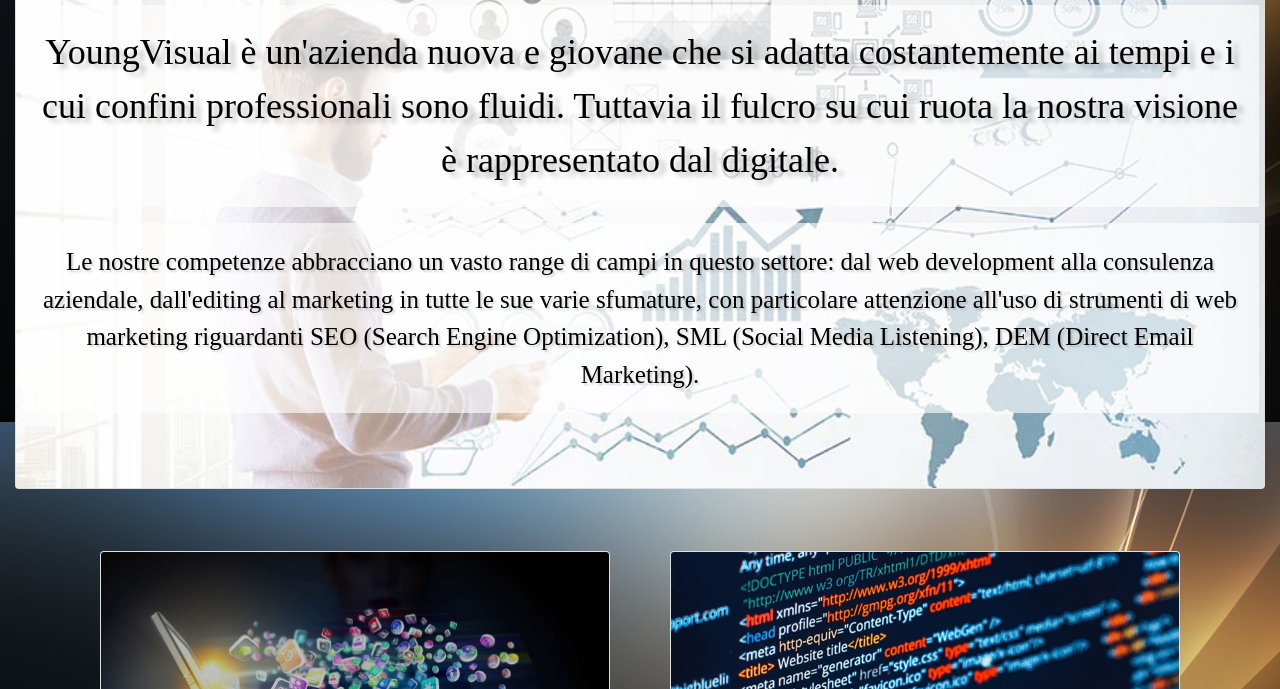
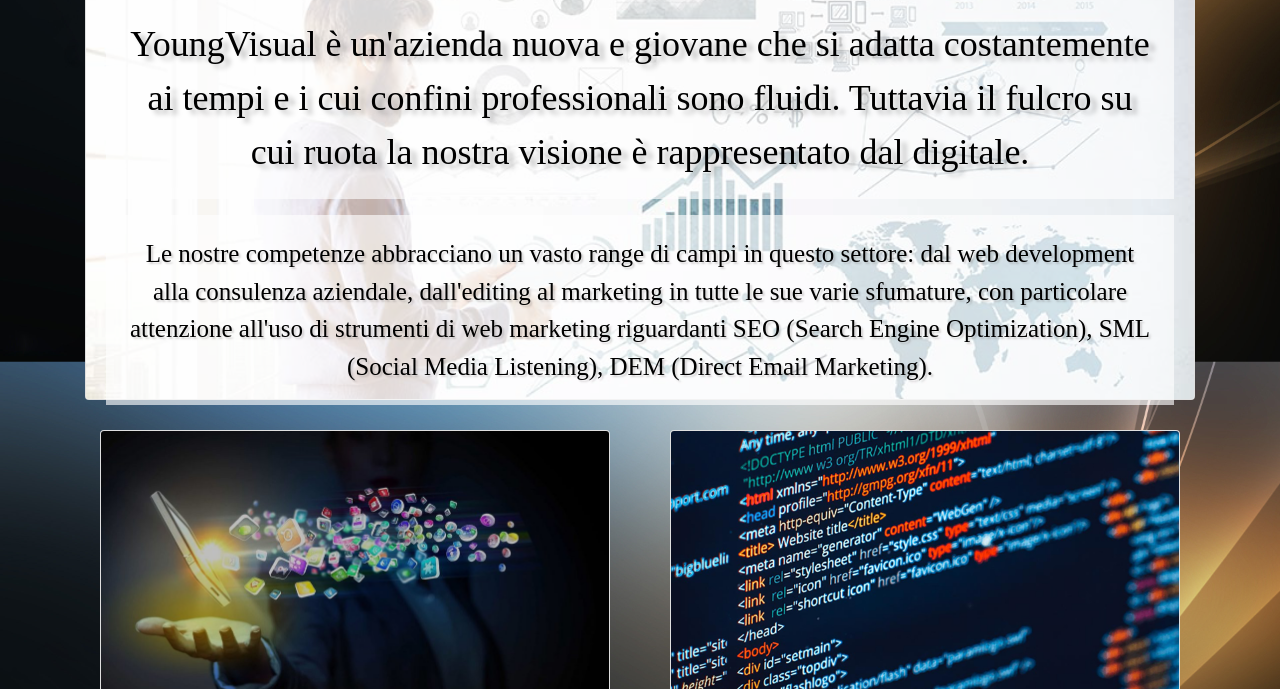
Before and after one commit to AlexCoder99/YoungVisual, a plain HTML site: page YoungVisual(servizi).html in a window 1280 px wide. Shown: the part 687-1376 px from the top of the page. Drawn offline with nearby package versions, Linux system fonts and the light colour scheme.

Commit message:
Update YoungVisual(servizi).html

```diff
--- a/YoungVisual(servizi).html
+++ b/YoungVisual(servizi).html
@@ -74,7 +74,6 @@
 
 
     <div class="container-fluid">
-
         <div class="row nav">
             <div class="col-sm-12 col-md-2 col-lg-2 thumb"><a href="index.html">Home</a></div>
             <div class="col-sm-12 col-md-2 col-lg-2 thumb"><a href="YoungVisual(servizi).html">Servizi</a></div>
@@ -85,12 +84,17 @@
     </div>
 
 
-    <div class= "container-fluid serv">
+    <div class= "container serv">
         <div class="card">
-        <img class="card-img" src="young/grapho.png">
-        <div class="card-img-overlay">
-            <div class="row align-items-end">
-        <p class="card-text main "> YoungVisual è un'azienda nuova e giovane che si adatta costantemente ai tempi e i cui confini professionali sono fluidi.
+            <picture>
+                <source media="(max-width: 992px)" srcset="young/graphs-reduced.png">
+                <source media="(min-width: 993px)" srcset="young/grapho.png">
+                <img class="card-img" src="young/graphs-reduced.png">
+            </picture>
+
+            <div class="card-img-overlay d-flex flex-column justify-content-center">
+                <h2 class="card-title"> Cos'è YoungVisual? </h2>
+                        <p class="card-text main"> YoungVisual è un'azienda nuova e giovane che si adatta costantemente ai tempi e i cui confini professionali sono fluidi.
                         Tuttavia il fulcro su cui ruota la nostra visione è rappresentato dal digitale. </p>
 
                     <p class="card-text sub"> Le nostre competenze abbracciano un vasto range di campi in questo settore:
@@ -99,8 +103,6 @@
                     SML (Social Media Listening), DEM (Direct Email Marketing).</p>
             </div>
         </div>
-    </div>
-
     </div>
 
 
```
Lines whose indentation alone changed are shown as unchanged.
